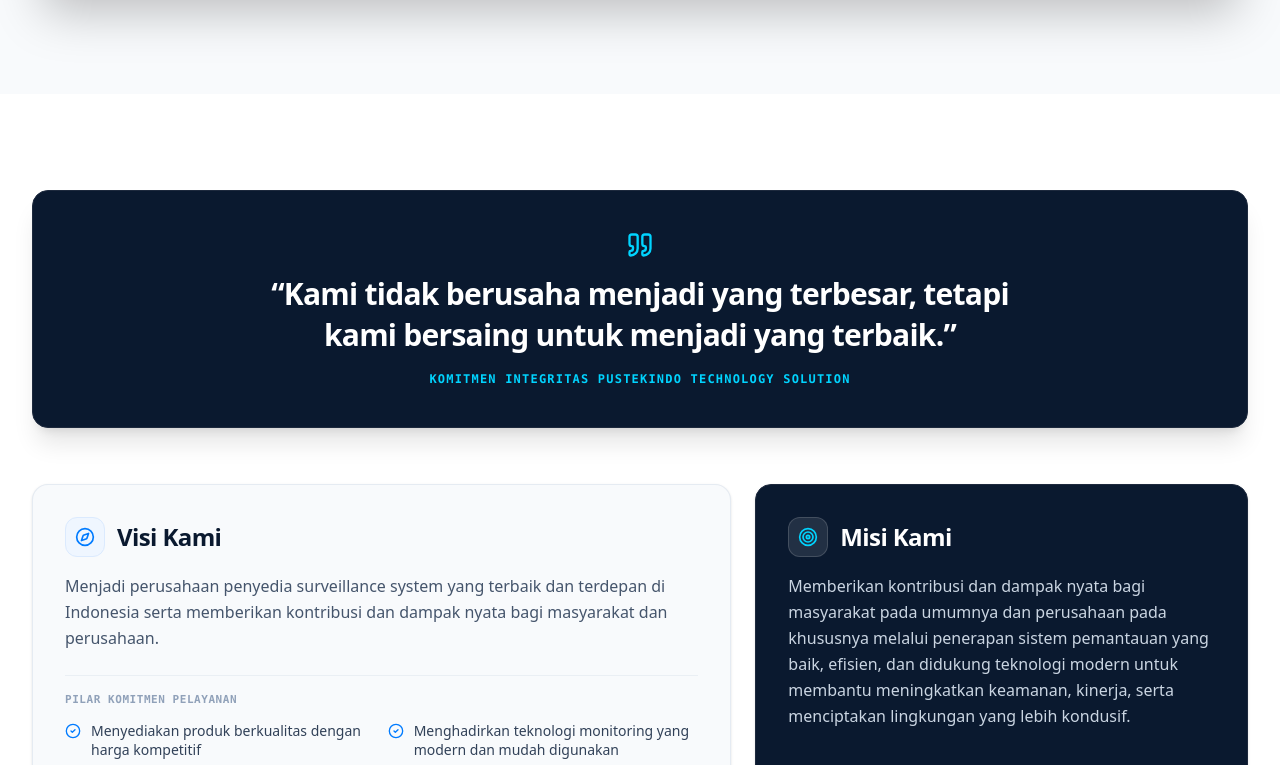
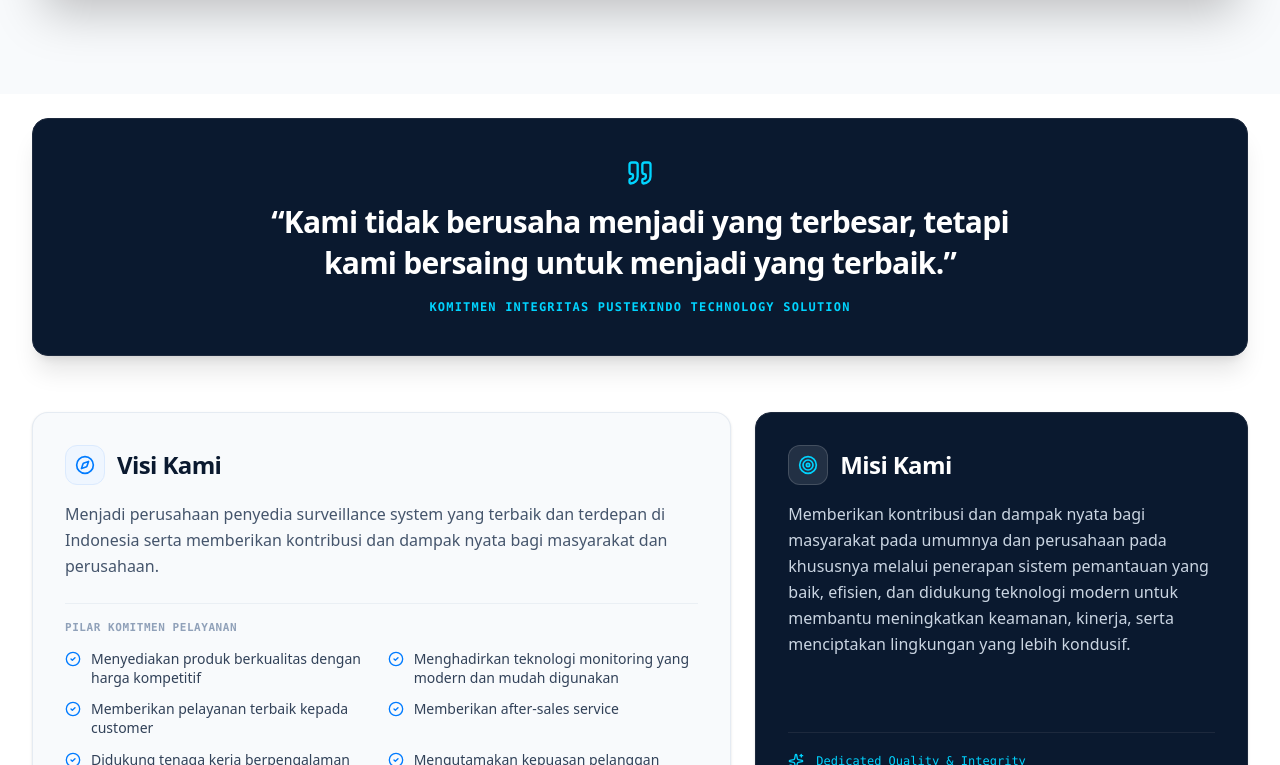
Before and after one commit to Diyan21/pustekindo_technology_solution, a React (Vite) app: page / in a window 1280 px wide. Shown: the part 7015-7780 px from the top of the page. Built offline with nearby package versions, Linux system fonts and the light colour scheme.

Commit message:
Add files via upload

```diff
--- a/src/components/About.tsx
+++ b/src/components/About.tsx
@@ -5,7 +5,7 @@ import { ImagePlaceholder } from './ImagePlaceholder';
 
 export const About: React.FC = () => {
   return (
-    <section id="tentang" className="py-20 lg:py-24 bg-white relative overflow-hidden">
+    <section id="tentang" className="scroll-mt-32 py-20 lg:py-24 bg-white relative overflow-hidden">
       {/* Background soft ambient */}
       <div className="absolute top-0 right-0 w-80 h-80 bg-blue-50/60 rounded-full blur-3xl pointer-events-none" />
 
--- a/src/components/VisionMission.tsx
+++ b/src/components/VisionMission.tsx
@@ -4,7 +4,7 @@ import { VISION_DATA, MISSION_DATA } from '../data/companyData';
 
 export const VisionMission: React.FC = () => {
   return (
-    <section id="visi-misi" className="py-20 lg:py-24 bg-white relative">
+    <section id="visi-misi" className="scroll-mt-32 pt-4 pb-20 lg:pt-6 lg:pb-24 bg-white relative">
       <div className="max-w-7xl mx-auto px-4 sm:px-6 lg:px-8">
 
         {/* Quote Banner */}
```
